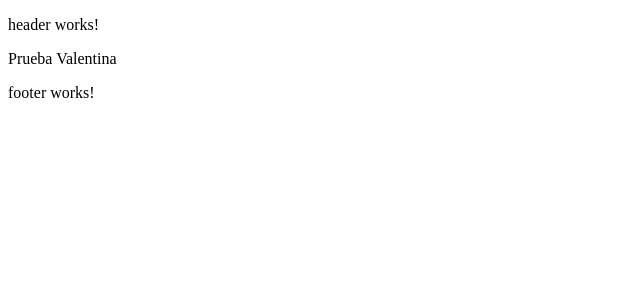
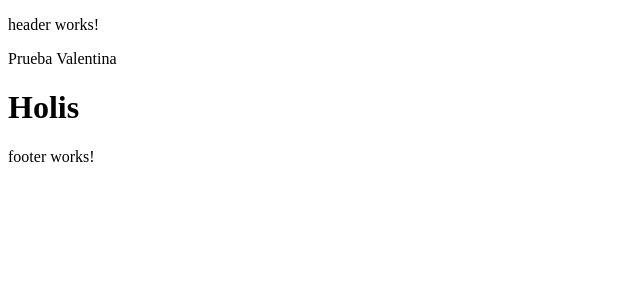
Before and after one commit to fabianSystem19/NU01_Front01, an Angular app in the folder NU01_FRONT01/: page /formulario-envio in a window 1280 px wide. Shown: the top 300 px of the page, without its empty margins (0-640 px from the left). Built offline with nearby package versions, Linux system fonts and the light colour scheme.

Commit message:
Prueba valen ramas

```diff
--- a/NU01_FRONT01/src/app/pages/formulario-envio/formulario-envio.component.html
+++ b/NU01_FRONT01/src/app/pages/formulario-envio/formulario-envio.component.html
@@ -1 +1,2 @@
 <p>Prueba Valentina</p>
+<h1>Holis</h1>
```
